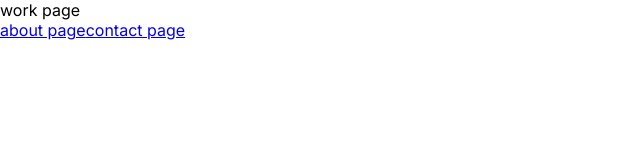
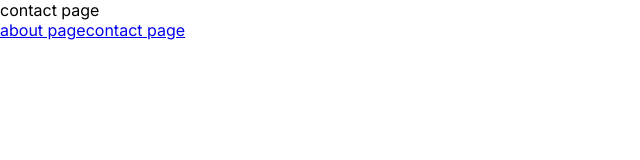
Before and after one commit to MarkosComK/MarkosComK, a Next.js app: page /contact in a window 1280 px wide. Shown: the top 160 px of the page, without its empty margins (0-640 px from the left). Built offline with nearby package versions, Linux system fonts and the light colour scheme.

Commit message:
renamed page div

```diff
--- a/src/app/contact/page.jsx
+++ b/src/app/contact/page.jsx
@@ -4,7 +4,7 @@ import Link from "next/link"
 export default function contact() {
   return (
     <main>
-      <div>work page</div>
+      <div>contact page</div>
       <Link href="/work">about page</Link>
       <Link href="/misc">contact page</Link>
     </main>
```
